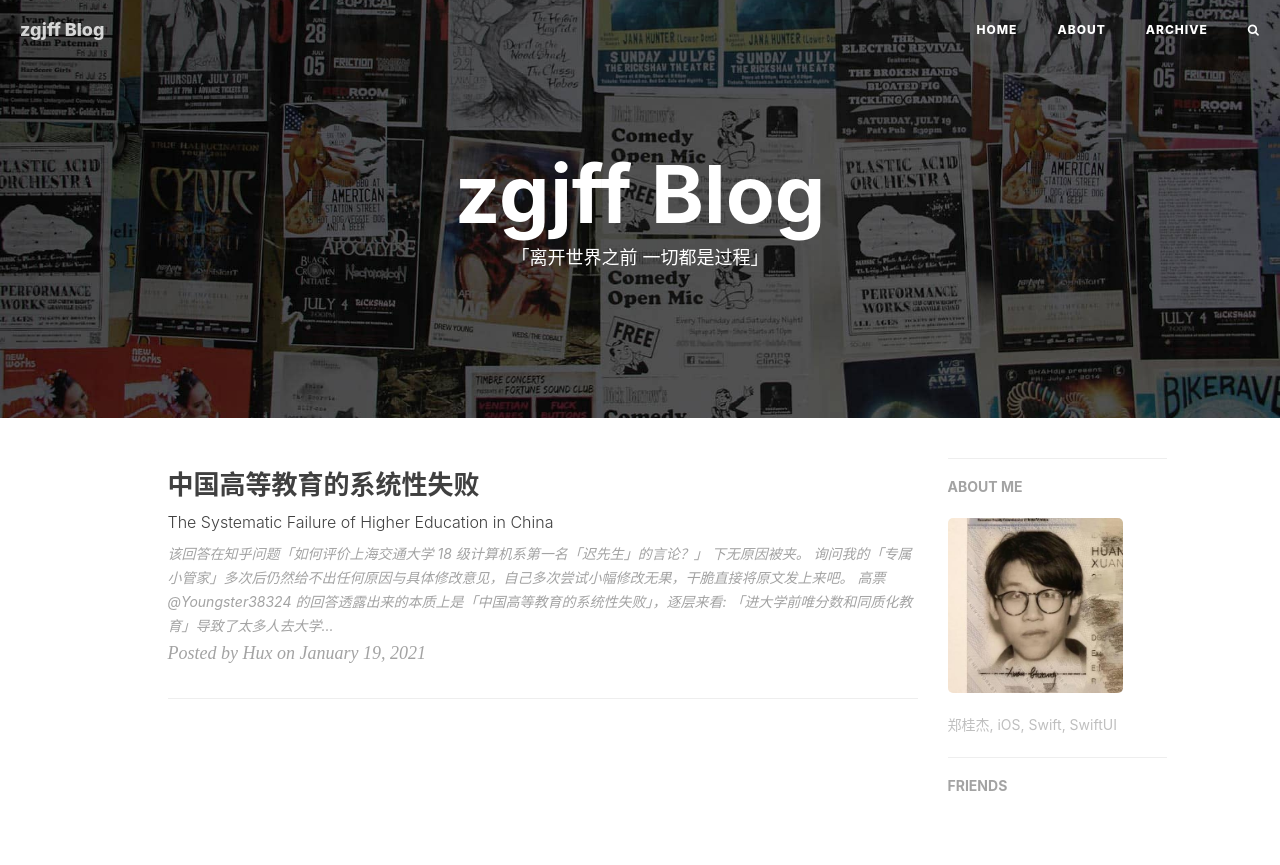
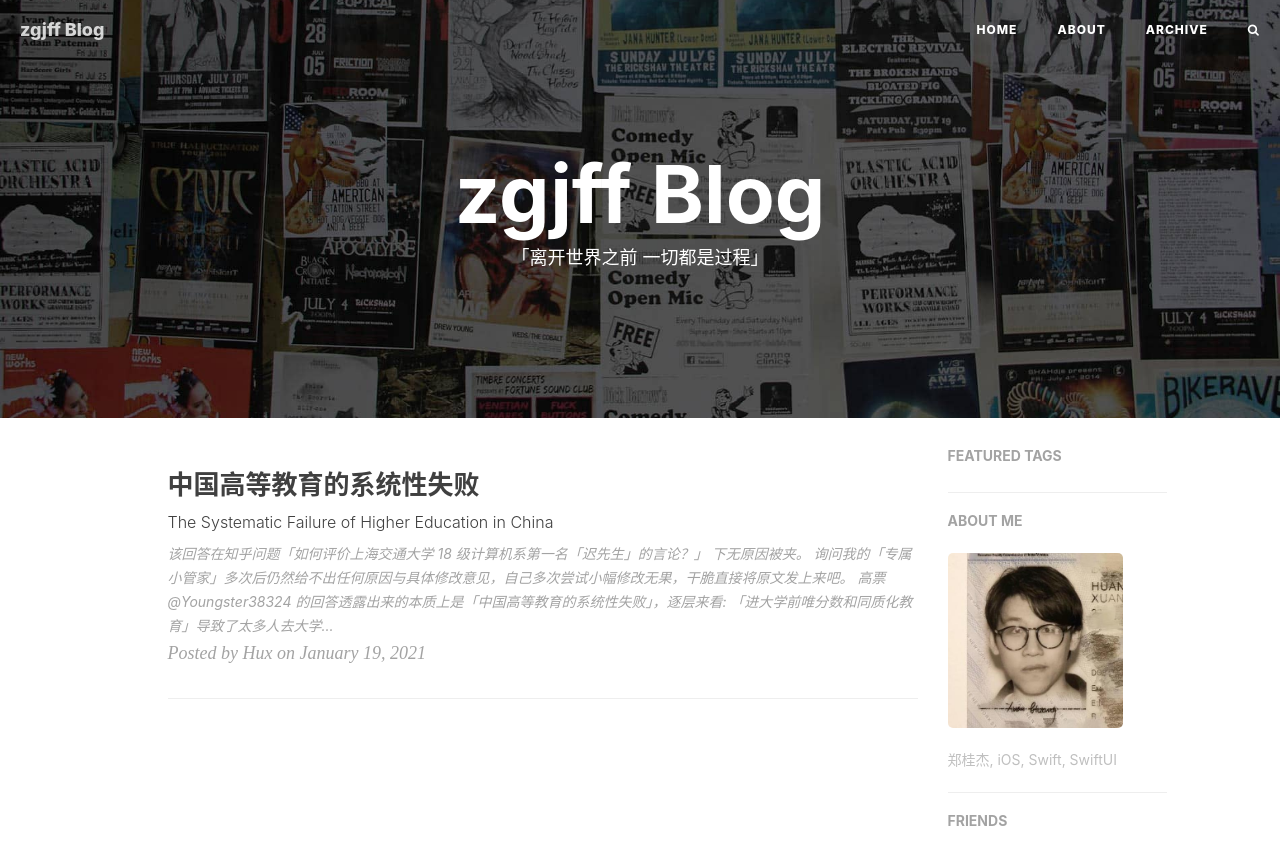
Before and after one commit to zgjff/zgjff.github.io, a Jekyll site: the page built from index.html, in a window 1280 px wide. Shown: the top 865 px of the page. Built offline with Jekyll 4.4.1, drawn with Linux system fonts in a browser that asks for light colours; nearby versions of some CDN libraries; the list of posts is cut into pages by our own code; comment, search, counter and statistics services are not loaded.

Commit message:
修改信息

```diff
--- a/_config.yml
+++ b/_config.yml
@@ -84,7 +84,7 @@ sidebar-avatar: /img/avatar-hux-ny.jpg      # use absolute URL, seeing it's used
 
 
 # Featured Tags
-featured-tags: false                     # whether or not using Feature-Tags
+featured-tags: true                     # whether or not using Feature-Tags
 featured-condition-size: 1              # A tag will be featured if the size of it is more than this condition value
 
 
--- a/_includes/intro-header.html
+++ b/_includes/intro-header.html
@@ -8,7 +8,7 @@
     header.intro-header{
         position: relative;
         background-image: url('{{ site.baseurl }}/{% if page.header-img %}{{ page.header-img }}{% else %}{{ site.header-img }}{% endif %}');
-        background: {{ page.header-bg-css }};
+        /* background: {{ page.header-bg-css }}; */
     }
 
     {% if page.header-mask %}
@@ -16,7 +16,7 @@
         width: 100%;
         height: 100%;
         position: absolute;
-        background: rgba(0,0,0, {{ page.header-mask }});
+        /* background: rgba(0,0,0, {{ page.header-mask }}); */
     }
     {% endif %}
 </style>
```
